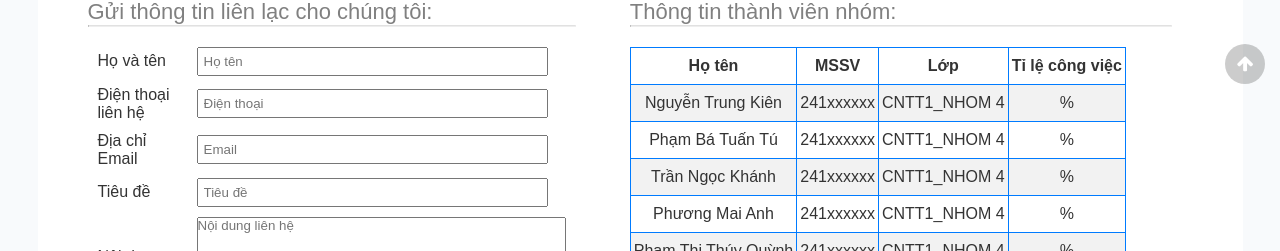
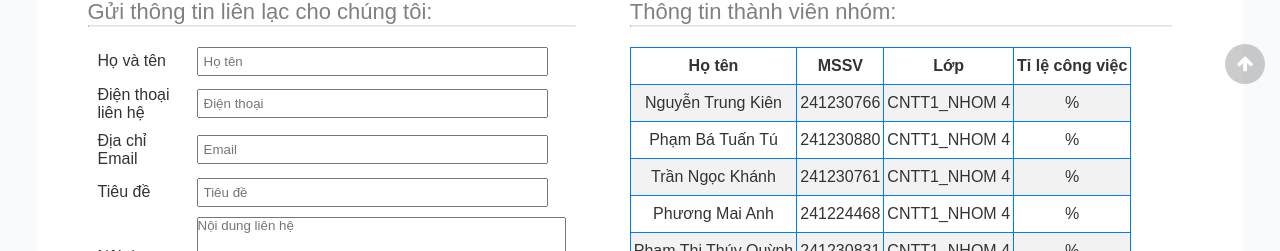
Before and after one commit to ngockhanhtran/BTL_WEB, a plain HTML site: page lienhe.html in a window 1280 px wide. Shown: the part 701-952 px from the top of the page. Drawn offline with Linux system fonts and the light colour scheme.

Commit message:
sua trang lien he

```diff
--- a/lienhe.html
+++ b/lienhe.html
@@ -110,11 +110,11 @@
                         </tr>
                         <script>
                             var thongtin = [
-                                ["Nguyễn Trung Kiên", "241xxxxxx", "CNTT1_NHOM 4", "%"],
-                                ["Phạm Bá Tuấn Tú", "241xxxxxx", "CNTT1_NHOM 4", "%"],
-                                ["Trần Ngọc Khánh", "241xxxxxx", "CNTT1_NHOM 4", "%"],
-                                ["Phương Mai Anh", "241xxxxxx", "CNTT1_NHOM 4", "%"],
-                                ["Phạm Thị Thúy Quỳnh", "241xxxxxx", "CNTT1_NHOM 4", "%"]
+                                ["Nguyễn Trung Kiên", "241230766", "CNTT1_NHOM 4", "%"],
+                                ["Phạm Bá Tuấn Tú", "241230880", "CNTT1_NHOM 4", "%"],
+                                ["Trần Ngọc Khánh", "241230761", "CNTT1_NHOM 4", "%"],
+                                ["Phương Mai Anh", "241224468", "CNTT1_NHOM 4", "%"],
+                                ["Phạm Thị Thúy Quỳnh", "241230831", "CNTT1_NHOM 4", "%"]
                             ]
                             for (var i = 0; i < thongtin.length; i++) {
                                 document.write(`
```
